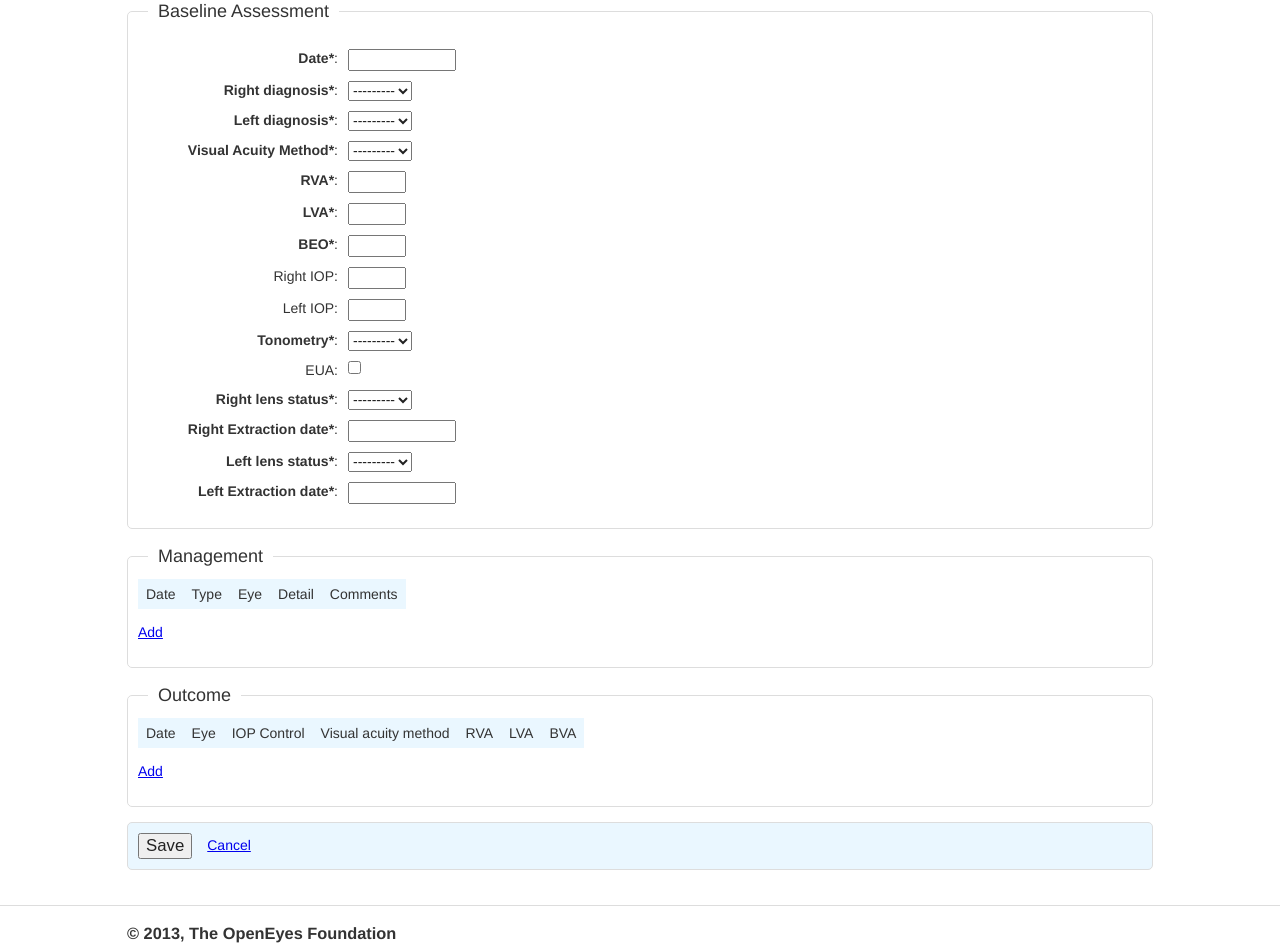
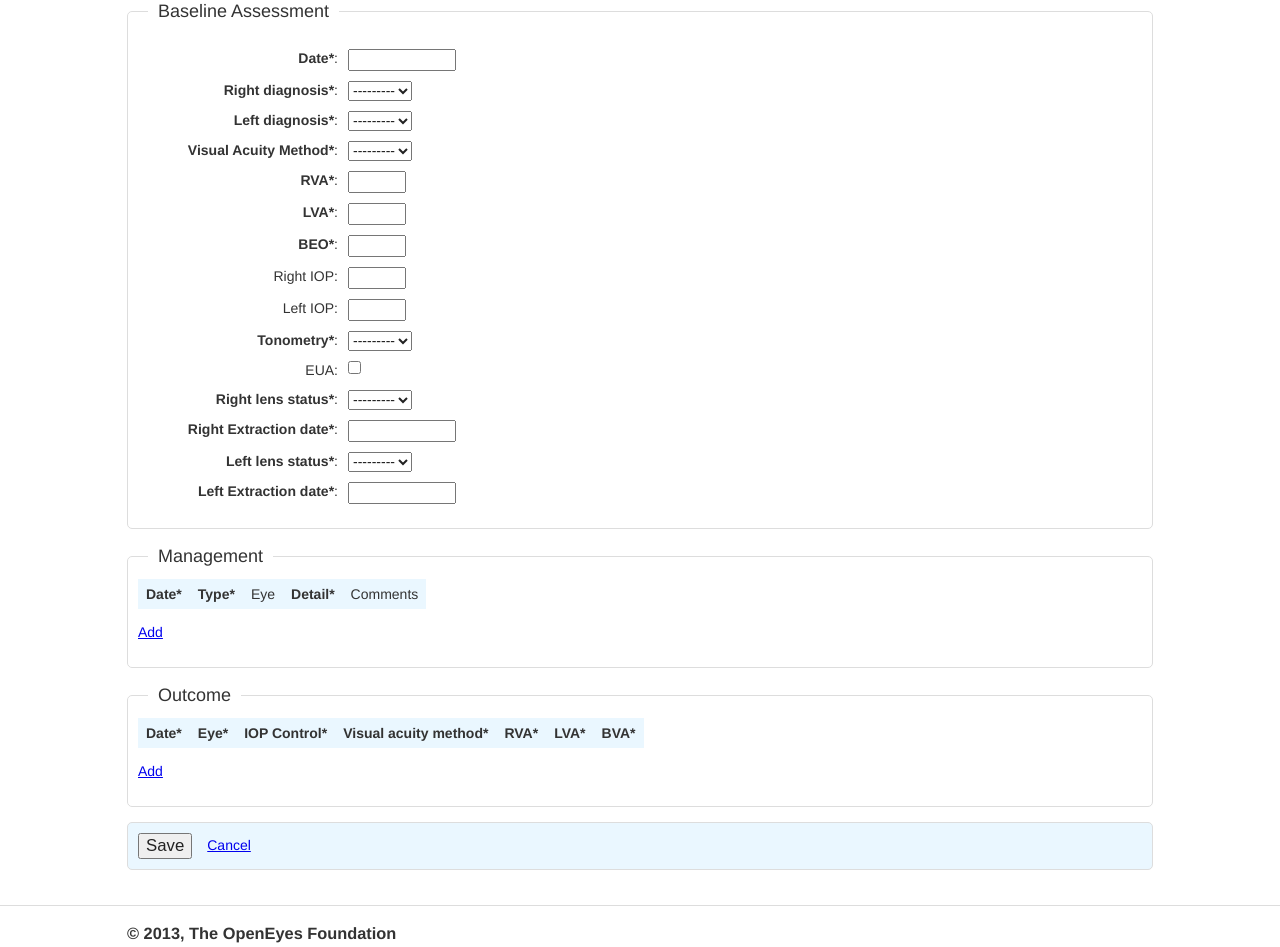
Before and after one commit to openeyes/anonymeyes, a Django app: page /anonymeyes/create/ in a window 1280 px wide. Shown: the part 449-1396 px from the top of the page. Run offline with Django 3.2, Linux system fonts and the light colour scheme; the visitor is signed in with stand-in values (Sample User, id 1); data that the repository does not hold is empty; parts of the project's set-up code (start-up, migrations or seed data) failed here and were passed over; some libraries are stand-ins or nearby versions.

Commit message:
Add required styling to inline form labels

```diff
--- a/cgrn/apps/anonymeyes/templates/anonymeyes/patient_form_management_head.html
+++ b/cgrn/apps/anonymeyes/templates/anonymeyes/patient_form_management_head.html
@@ -1,7 +1,7 @@
-<th>{{ formset.form.date.label }}</th>
-<th>{{ formset.form.type.label }}</th>
+<th class="required"><span>{{ formset.form.date.label }}</span></th>
+<th class="required"><span>{{ formset.form.type.label }}</span></th>
 <th>{{ formset.form.eye.label }}</th>
-<th>Detail</th>
+<th class="required"><span>Detail</span></th>
 <th>{{ formset.form.comments.label }}</th>
 {% if formset.can_delete %}
 <th>Delete?</th>
--- a/cgrn/apps/anonymeyes/templates/anonymeyes/patient_form_outcome_head.html
+++ b/cgrn/apps/anonymeyes/templates/anonymeyes/patient_form_outcome_head.html
@@ -1,5 +1,5 @@
 {% for field in formset.form.visible_fields %}
-<th>{{ field.label }}</th>
+<th{% if field.field.required %} class="required"{% endif %}><span>{{ field.label }}</span></th>
 {% endfor %}
 {% if formset.can_delete %}
 <th>Delete?</th>
--- a/cgrn/assets/css/cgrn.css
+++ b/cgrn/assets/css/cgrn.css
@@ -134,11 +134,13 @@ form label,form .label {
 	padding-right: 10px;
 }
 
-form label.required span {
+form label.required span,
+.inline_form th.required span {
 	font-weight: bold;
 }
 
-form label.required span:after {
+form label.required span:after,
+.inline_form th.required span:after {
 	content: "*";
 }
 
```
